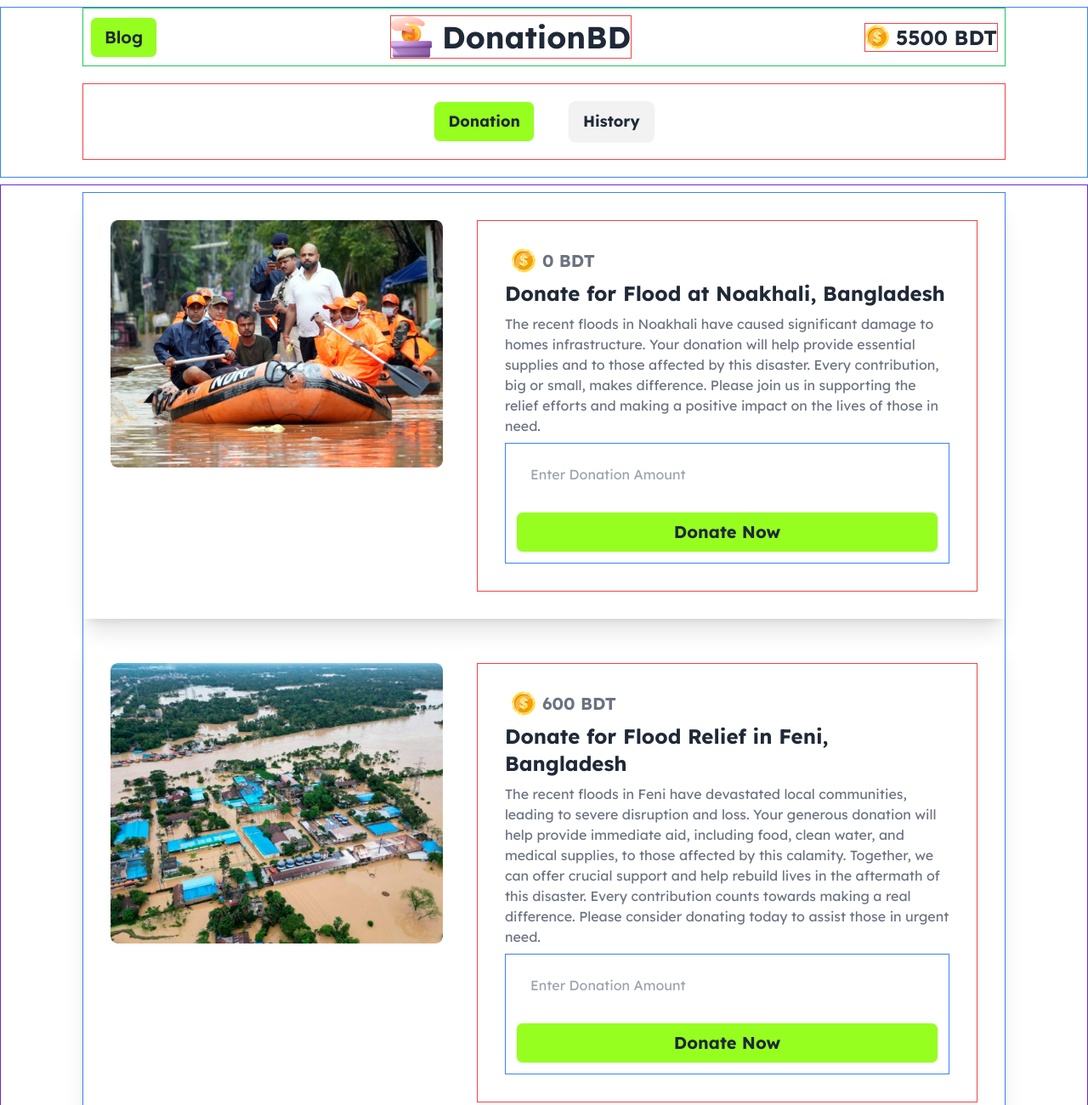
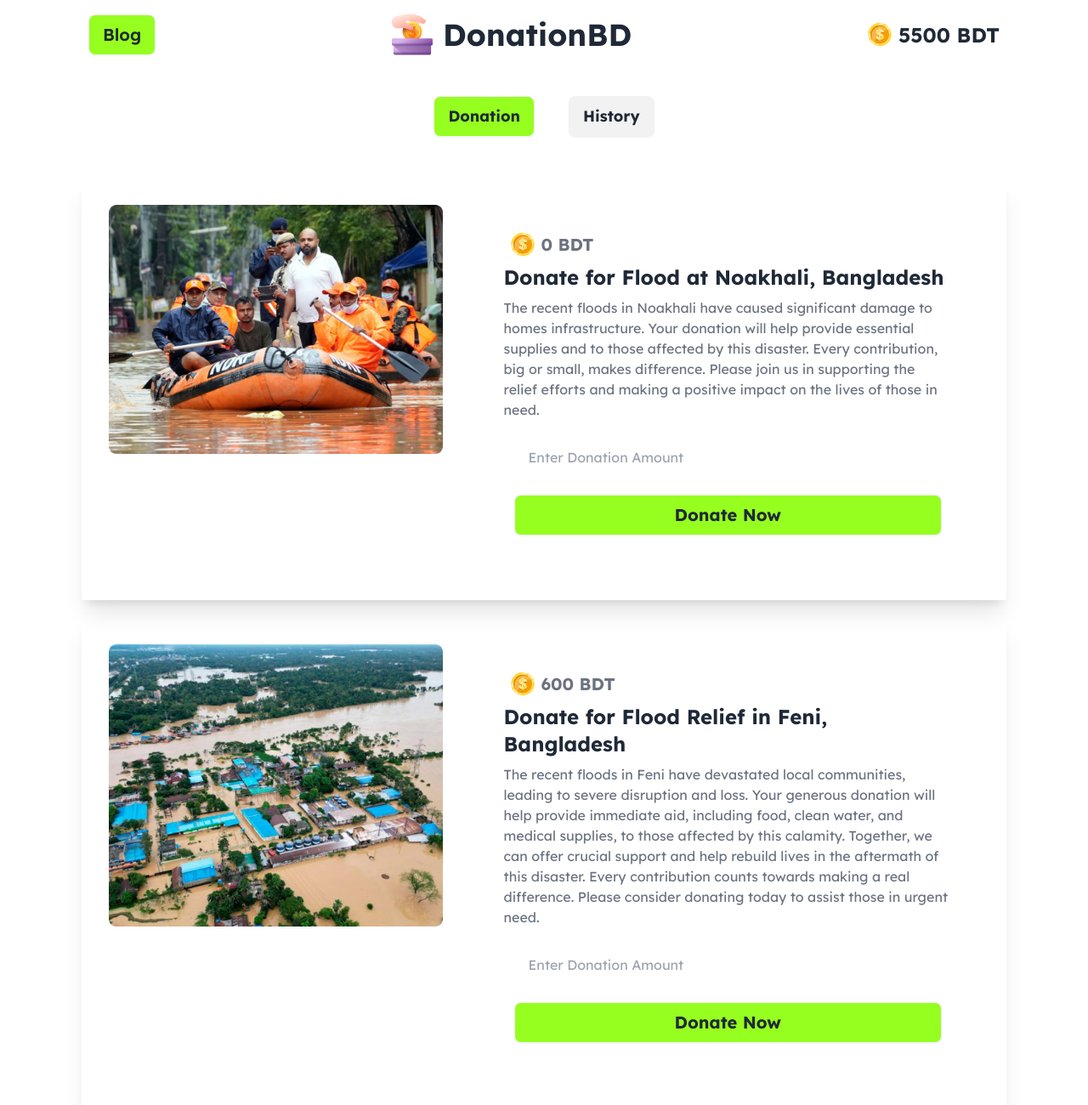
Before and after one commit to dbakibillah/donate_bd_dom, a plain HTML site: page index.html in a window 1280 px wide. Shown: the top 1300 px of the page at 85% size. Drawn offline with nearby package versions, Linux system fonts and the light colour scheme.

Commit message:
final design

```diff
--- a/index.html
+++ b/index.html
@@ -39,19 +39,19 @@
 
 <body class="font-lexend">
 
-    <header class="container mx-auto lg:px-24 sticky top-0 backdrop-blur-sm border border-blue-500 my-2">
+    <header class="container mx-auto lg:px-24 sticky top-0 backdrop-blur-sm my-2">
         <!-- navbar starts -->
-        <nav class="border border-green-500">
+        <nav>
             <div class="navbar bg-base-100">
                 <!-- blog btn -->
                 <button id="btn-blog" class="btn btn-sm lg:btn-md bg-greenyellow lg:text-xl">Blog</button>
                 <!-- logo -->
-                <div class="flex justify-center items-center gap-3 mx-auto border border-red-500">
+                <div class="flex justify-center items-center gap-3 mx-auto">
                     <div class="max-sm:w-10"><img src="./assets/logo.png" alt=""></div>
                     <h1 class="lg:text-4xl font-bold">DonationBD</h1>
                 </div>
                 <!-- balance -->
-                <div class="flex justify-center items-center gap-2 border border-red-500">
+                <div class="flex justify-center items-center gap-2">
                     <div><img src="./assets/coin.png" alt=""></div>
                     <h2 class="lg:text-2xl font-bold"><span id="available-balance">5500</span> BDT</h2>
                 </div>
@@ -60,24 +60,24 @@
         <!-- navbar ends -->
 
         <!-- donation & history buttons starts -->
-        <div class="flex justify-center items-center gap-5 lg:gap-10 my-5 p-5 border border-red-500">
+        <div class="flex justify-center items-center gap-5 lg:gap-10 my-5 p-5">
             <button id="btn-donate" class="btn bg-greenyellow font-bold text-lg">Donation</button>
             <button id="btn-history" class="btn font-bold text-lg">History</button>
         </div>
         <!-- donation & history buttons ends -->
     </header>
 
-    <main class="container mx-auto lg:px-24 border border-violet-700 p-2">
+    <main class="container mx-auto lg:px-24 p-2">
 
         <!-- donation cards starts -->
-        <section id="donation-section" class="space-y-5 border border-blue-500">
+        <section id="donation-section" class="space-y-5">
             <!-- card 1 -->
             <div class="shadow-xl max-sm:space-y-2 lg:flex lg:gap-10 lg:p-8">
                 <!-- image div -->
                 <div class="w-full lg:w-2/5"><img class="w-full" src="./assets/noakhali.png" alt=""></div>
 
                 <!-- text div -->
-                <div class="p-2 lg:p-8 lg:w-3/5 space-y-2 border border-red-500">
+                <div class="p-2 lg:p-8 lg:w-3/5 space-y-2">
                     <!-- donation amount -->
                     <div class="flex items-center gap-2 px-2">
                         <div>
@@ -97,7 +97,7 @@
                     </div>
 
                     <!-- donate button -->
-                    <div class="space-y-3 lg:space-y-5 p-3 border border-blue-500">
+                    <div class="space-y-3 lg:space-y-5 p-3">
                         <input type="text" name="" id="input-amount1" placeholder="Enter Donation Amount"
                             class="input w-full">
                         <button id="btn-card1" class="btn bg-greenyellow w-full text-xl font-bold">Donate Now</button>
@@ -111,7 +111,7 @@
                 <div class="w-full lg:w-2/5"><img class="w-full" src="./assets/feni.png" alt=""></div>
 
                 <!-- text div -->
-                <div class="p-2 lg:p-8 lg:w-3/5 space-y-2 border border-red-500">
+                <div class="p-2 lg:p-8 lg:w-3/5 space-y-2 ">
                     <!-- donation amount -->
                     <div class="flex items-center gap-2 px-2">
                         <div>
@@ -132,7 +132,7 @@
                     </div>
 
                     <!-- donate button -->
-                    <div class="space-y-3 lg:space-y-5 p-3 border border-blue-500">
+                    <div class="space-y-3 lg:space-y-5 p-3">
                         <input type="text" name="" id="input-amount2" placeholder="Enter Donation Amount"
                             class="input w-full">
                         <button id="btn-card2" class="btn bg-greenyellow w-full text-xl font-bold">Donate Now</button>
@@ -146,7 +146,7 @@
                 <div class="w-full lg:w-2/5"><img class="w-full" src="./assets/quota-protest.png" alt=""></div>
 
                 <!-- text div -->
-                <div class="p-2 lg:p-8 lg:w-3/5 space-y-2 border border-red-500">
+                <div class="p-2 lg:p-8 lg:w-3/5 space-y-2">
                     <!-- donation amount -->
                     <div class="flex items-center gap-2 px-2">
                         <div>
@@ -168,7 +168,7 @@
                     </div>
 
                     <!-- donate button -->
-                    <div class="space-y-3 lg:space-y-5 p-3 border border-blue-500">
+                    <div class="space-y-3 lg:space-y-5 p-3">
                         <input type="text" name="" id="input-amount3" placeholder="Enter Donation Amount"
                             class="input w-full">
                         <button id="btn-card3" class="btn bg-greenyellow w-full text-xl font-bold">Donate Now</button>
@@ -178,7 +178,7 @@
         </section>
 
         <!-- history section starts -->
-        <section id="history-section" class="hidden space-y-2 border border-green-500">
+        <section id="history-section" class="hidden space-y-2">
         </section>
 
         <!-- modal section -->
--- a/javaScripts/index.js
+++ b/javaScripts/index.js
@@ -65,7 +65,7 @@ function updateHistory(inputAmount, title) {
     const currentDate = new Date();
 
     sectionHistoryEl.innerHTML += `
-    <div class="p-2 lg:p-8 space-y-2 shadow-xl border border-blue-300 rounded-lg">
+    <div class="p-2 lg:p-8 space-y-2 shadow-xl rounded-lg">
         <h2 class="text-xl lg:text-2xl font-bold"><span>${inputAmount}</span> BDT Donated for <span>${title.innerText}</span></h2>
         <p class="text-gray-500">Date: <span>${currentDate}</span></p>
     </div>
@@ -94,6 +94,8 @@ function donateNow(input, cardBalance, title) {
     cardBalanceAmount += inputAmount;
     cardBalance.innerText = cardBalanceAmount;
 
+    input.value = "";
+
     updateHistory(inputAmount, title);
 }
 
```
Also changed, not shown: blog.html (+6 -6 lines).
